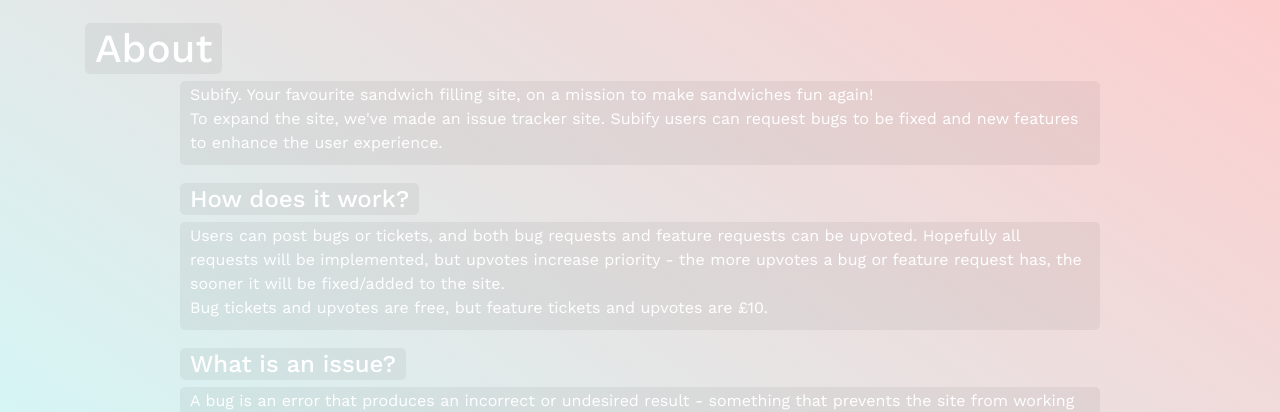
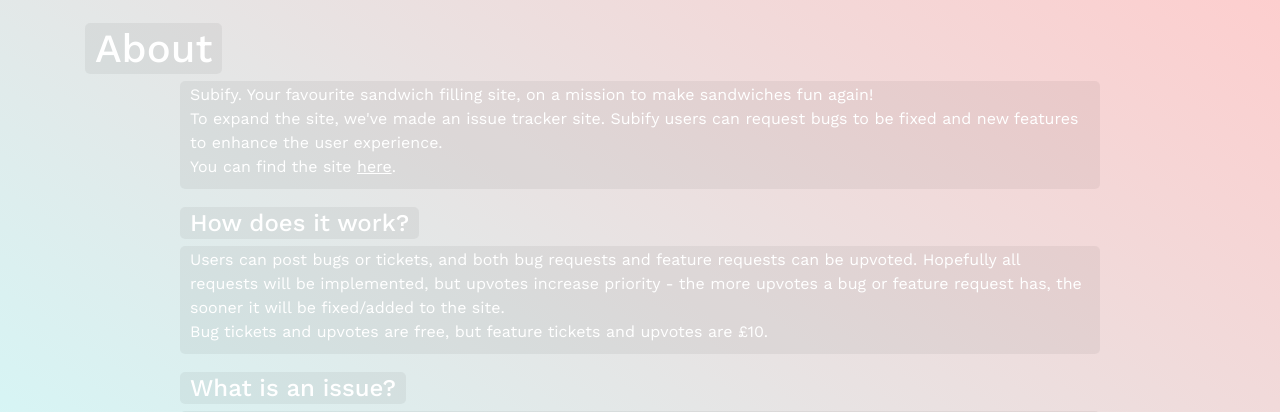
Before and after one commit to jamesahorne/milestone-4, a Django app: page /about/ in a window 1280 px wide. Shown: the part 68-480 px from the top of the page. Run offline with Django 3.2, Linux system fonts and the light colour scheme; some libraries are stand-ins or nearby versions.

Commit message:
Add a link to Subify main site

```diff
--- a/home/templates/about.html
+++ b/home/templates/about.html
@@ -10,7 +10,8 @@
     <div class="col-12 offset-md-1 col-md-10 offset-md-1 col-md-10">
         <div class="black-background">
             <p>Subify. Your favourite sandwich filling site, on a mission to make sandwiches fun again!</p>
-            <p>To expand the site, we've made an issue tracker site. Subify users can request bugs to be fixed and new features to enhance the user experience.</p>
+            <p>To expand the site, we've made an issue tracker site. Subify users can request bugs to be fixed and new features to enhance the user experience.
+            <br>You can find the site <a href="https://milestone-4.herokuapp.com/">here</a>.</p>
         </div>
     </div>
 </div>
```
